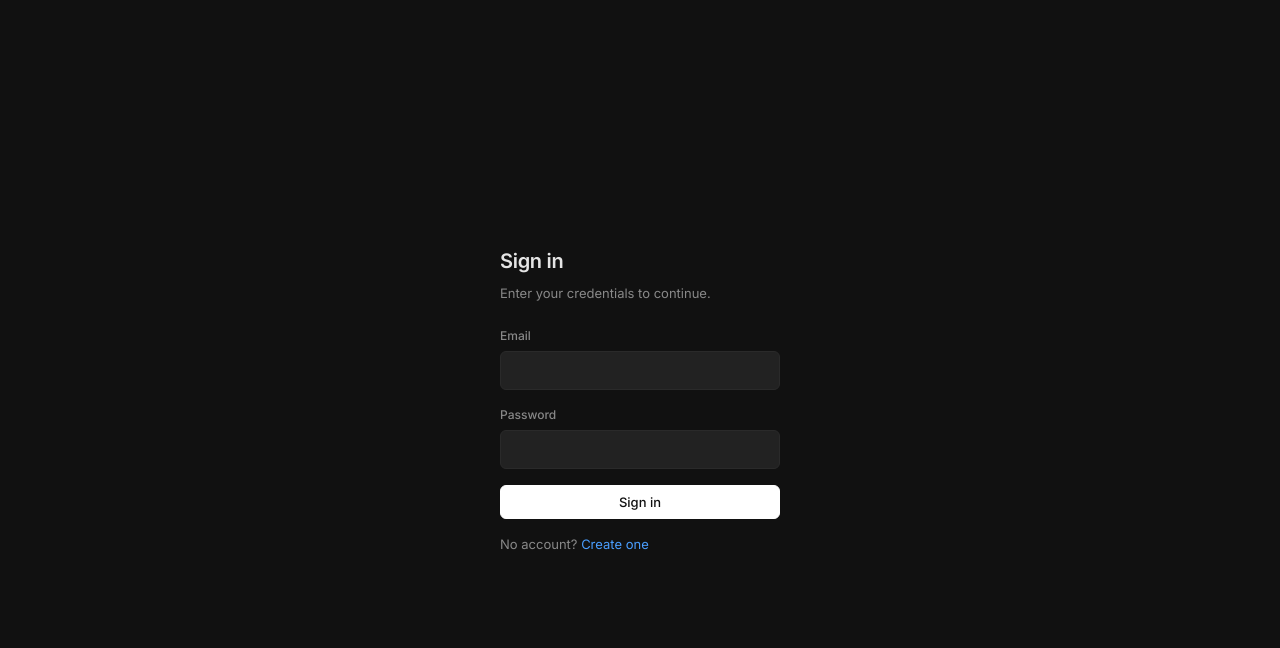
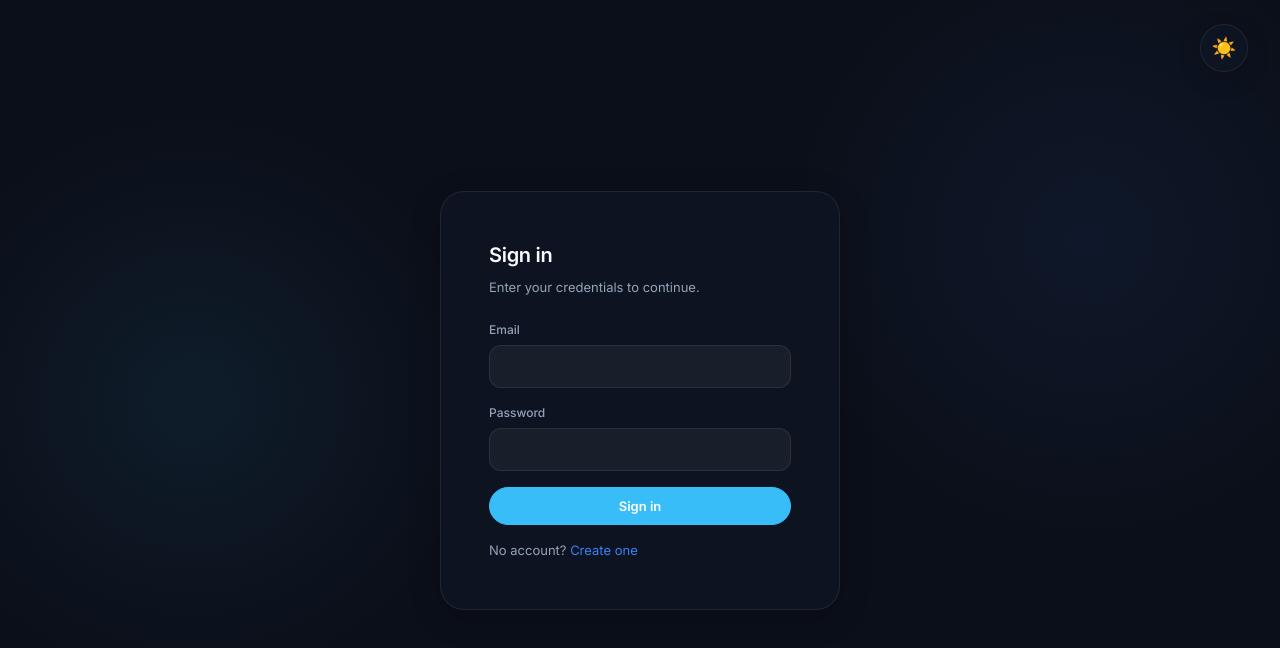
Before and after one commit to MDS-2026/MDS-Proiect-2026, a React app in the folder frontend/: page /login in a window 1280 px wide. Shown: the top 648 px of the page. Built offline with nearby package versions, Linux system fonts and the light colour scheme; the HTML template or start-up script is replaced by a standard one.

Commit message:
feat: design change, glassmorphism, floating theme toggle, dynamic sidebar

```diff
--- a/frontend/src/App.jsx
+++ b/frontend/src/App.jsx
@@ -4,6 +4,7 @@ import LoginPage from './pages/LoginPage';
 import RegisterPage from './pages/RegisterPage';
 import DashboardPage from './pages/DashboardPage';
 import GroupPage from './pages/GroupPage';
+import ThemeToggle from './components/ThemeToggle';
 import api from './api';
 import './index.css';
 
@@ -18,6 +19,7 @@ function GuestRoute({ children }) {
 export default function App() {
   return (
     <BrowserRouter>
+      <ThemeToggle />
       <Routes>
         <Route path="/login" element={<GuestRoute><LoginPage /></GuestRoute>} />
         <Route path="/register" element={<GuestRoute><RegisterPage /></GuestRoute>} />
--- /dev/null
+++ b/frontend/src/components/ThemeToggle.jsx
@@ -0,0 +1,20 @@
+import React, { useEffect, useState } from 'react';
+
+export default function ThemeToggle() {
+  const [theme, setTheme] = useState(localStorage.getItem('fairpay_theme') || 'dark');
+
+  useEffect(() => {
+    document.documentElement.setAttribute('data-theme', theme);
+    localStorage.setItem('fairpay_theme', theme);
+  }, [theme]);
+
+  return (
+    <button
+      className="theme-toggle-fab"
+      onClick={() => setTheme(t => t === 'dark' ? 'light' : 'dark')}
+      title={theme === 'dark' ? "Switch to Light Mode" : "Switch to Dark Mode"}
+    >
+      {theme === 'dark' ? '☀️' : '🌙'}
+    </button>
+  );
+}
--- a/frontend/src/index.css
+++ b/frontend/src/index.css
@@ -2,43 +2,95 @@
 @import url('./tree.css');
 
 :root {
-  --bg: #111;
-  --bg-card: #191919;
-  --bg-input: #222;
-  --border: #2a2a2a;
-  --text: #e5e5e5;
-  --text-2: #888;
-  --accent: #fff;
-  --blue: #4a9eff;
-  --green: #34d399;
-  --red: #f87171;
-  --yellow: #fbbf24;
-  --radius: 8px;
+  --bg-gradient: radial-gradient(circle at 15% 50%, rgba(56, 189, 248, 0.08), transparent 25%), radial-gradient(circle at 85% 30%, rgba(59, 130, 246, 0.08), transparent 25%);
+  --bg-color: #0b0f19;
+  --bg-card: rgba(17, 24, 39, 0.55);
+  --bg-input: rgba(255, 255, 255, 0.05);
+  --border: rgba(255, 255, 255, 0.08);
+  --text: #f8fafc;
+  --text-2: #94a3b8;
+  --accent: #38bdf8;
+  --accent-hover: #0ea5e9;
+  --blue: #3b82f6;
+  --green: #10b981;
+  --red: #ef4444;
+  --yellow: #f59e0b;
+  --radius: 16px;
+  --glass-blur: blur(24px);
+  --shadow: 0 8px 32px rgba(0, 0, 0, 0.2);
+  --transition: all 0.3s cubic-bezier(0.25, 0.8, 0.25, 1);
+}
+
+:root[data-theme="light"] {
+  --bg-gradient: radial-gradient(circle at 15% 50%, rgba(56, 189, 248, 0.15), transparent 25%), radial-gradient(circle at 85% 30%, rgba(59, 130, 246, 0.15), transparent 25%);
+  --bg-color: #f8fafc;
+  --bg-card: rgba(255, 255, 255, 0.6);
+  --bg-input: rgba(255, 255, 255, 0.9);
+  --border: rgba(0, 0, 0, 0.05);
+  --text: #0f172a;
+  --text-2: #64748b;
+  --accent: #0ea5e9;
+  --accent-hover: #0284c7;
+  --shadow: 0 8px 32px rgba(0, 0, 0, 0.06);
 }
 
 * { box-sizing: border-box; margin: 0; padding: 0; }
 
 body {
   font-family: 'Inter', -apple-system, sans-serif;
-  background: var(--bg);
+  background-color: var(--bg-color);
+  background-image: var(--bg-gradient);
+  background-attachment: fixed;
   color: var(--text);
   line-height: 1.5;
   -webkit-font-smoothing: antialiased;
+  transition: background-color 0.5s ease, color 0.5s ease;
+}
+
+.theme-toggle-fab {
+  position: fixed;
+  top: 24px;
+  right: 32px;
+  width: 48px;
+  height: 48px;
+  border-radius: 50%;
+  background: var(--bg-card);
+  backdrop-filter: var(--glass-blur);
+  -webkit-backdrop-filter: var(--glass-blur);
+  border: 1px solid var(--border);
+  box-shadow: 0 8px 24px rgba(0,0,0,0.15);
+  display: flex;
+  align-items: center;
+  justify-content: center;
+  font-size: 20px;
+  cursor: pointer;
+  z-index: 1000;
+  transition: transform 0.3s cubic-bezier(0.175, 0.885, 0.32, 1.275), box-shadow 0.3s;
+  color: var(--text);
+}
+
+.theme-toggle-fab:hover {
+  transform: scale(1.1) rotate(15deg);
+  box-shadow: 0 12px 32px rgba(0,0,0,0.25);
+  border-color: var(--accent);
 }
 
 a { color: var(--blue); text-decoration: none; }
 
 /* Layout */
-.layout { display: flex; min-height: 100vh; }
+.layout { display: flex; height: 100vh; overflow: hidden; }
 
 .sidebar {
-  width: 220px;
+  width: 240px;
   background: var(--bg-card);
+  backdrop-filter: var(--glass-blur);
+  -webkit-backdrop-filter: var(--glass-blur);
   border-right: 1px solid var(--border);
-  padding: 24px 16px;
+  padding: 24px 20px;
   display: flex;
   flex-direction: column;
   flex-shrink: 0;
+  box-shadow: 4px 0 24px rgba(0, 0, 0, 0.05);
 }
 
 .sidebar-logo {
@@ -47,9 +99,20 @@ a { color: var(--blue); text-decoration: none; }
   color: var(--accent);
   margin-bottom: 32px;
   letter-spacing: -0.3px;
+  flex-shrink: 0;
 }
 
-.sidebar-nav { display: flex; flex-direction: column; gap: 2px; }
+.sidebar-nav {
+  display: flex;
+  flex-direction: column;
+  gap: 2px;
+  flex: 1;
+  overflow-y: auto;
+}
+
+/* Custom scrollbar for sidebar nav */
+.sidebar-nav::-webkit-scrollbar { width: 4px; }
+.sidebar-nav::-webkit-scrollbar-thumb { background: rgba(150, 150, 150, 0.3); border-radius: 4px; }
 
 .sidebar-link {
   padding: 8px 12px;
@@ -63,15 +126,17 @@ a { color: var(--blue); text-decoration: none; }
   background: none;
   text-align: left;
   width: 100%;
+  margin-bottom: 4px;
 }
 
-.sidebar-link:hover { background: var(--bg-input); color: var(--text); }
-.sidebar-link.active { background: var(--bg-input); color: var(--accent); }
+.sidebar-link:hover { background: var(--bg-input); color: var(--accent); transform: translateX(4px); }
+.sidebar-link.active { background: var(--bg-input); color: var(--accent); font-weight: 600; box-shadow: 0 2px 8px rgba(0,0,0,0.05); }
 
 .sidebar-bottom {
   margin-top: auto;
   padding-top: 16px;
   border-top: 1px solid var(--border);
+  flex-shrink: 0;
 }
 
 .sidebar-email {
@@ -94,9 +159,18 @@ a { color: var(--blue); text-decoration: none; }
 /* Cards */
 .card {
   background: var(--bg-card);
+  backdrop-filter: var(--glass-blur);
+  -webkit-backdrop-filter: var(--glass-blur);
   border: 1px solid var(--border);
   border-radius: var(--radius);
-  padding: 20px;
+  padding: 24px;
+  box-shadow: var(--shadow);
+  transition: var(--transition);
+}
+
+.card:hover {
+  transform: translateY(-2px);
+  box-shadow: 0 12px 40px rgba(0, 0, 0, 0.12);
 }
 
 .card-grid {
@@ -172,8 +246,14 @@ a { color: var(--blue); text-decoration: none; }
 
 .auth-box {
   width: 100%;
-  max-width: 360px;
-  padding: 40px;
+  max-width: 400px;
+  padding: 48px;
+  background: var(--bg-card);
+  backdrop-filter: var(--glass-blur);
+  -webkit-backdrop-filter: var(--glass-blur);
+  border: 1px solid var(--border);
+  border-radius: 24px;
+  box-shadow: var(--shadow);
 }
 
 .auth-title {
@@ -201,44 +281,64 @@ a { color: var(--blue); text-decoration: none; }
 
 .form-input {
   width: 100%;
-  padding: 10px 12px;
+  padding: 12px 16px;
   background: var(--bg-input);
   border: 1px solid var(--border);
-  border-radius: 6px;
+  border-radius: 12px;
   color: var(--text);
   font-size: 14px;
   font-family: inherit;
   outline: none;
-  transition: border-color 0.15s;
+  transition: var(--transition);
 }
 
-.form-input:focus { border-color: #444; }
+.form-input:focus {
+  border-color: var(--accent);
+  box-shadow: 0 0 0 3px rgba(56, 189, 248, 0.2);
+  background: var(--bg-card);
+}
 
 select.form-input { cursor: pointer; }
 
 /* Buttons */
 .btn {
-  padding: 8px 16px;
-  border-radius: 6px;
+  padding: 10px 20px;
+  border-radius: 30px;
   font-size: 13px;
-  font-weight: 500;
+  font-weight: 600;
   font-family: inherit;
   cursor: pointer;
   border: 1px solid var(--border);
   background: var(--bg-input);
   color: var(--text);
-  transition: background 0.15s, border-color 0.15s;
+  transition: var(--transition);
+  display: inline-flex;
+  align-items: center;
+  justify-content: center;
+  gap: 8px;
 }
 
-.btn:hover { background: var(--border); }
+.btn:hover {
+  background: var(--border);
+  transform: translateY(-1px);
+  box-shadow: 0 4px 12px rgba(0,0,0,0.1);
+}
 
 .btn-primary {
   background: var(--accent);
-  color: #111;
+  color: #fff;
   border-color: var(--accent);
 }
 
-.btn-primary:hover { background: #ddd; border-color: #ddd; }
+:root[data-theme="light"] .btn-primary {
+  color: #fff;
+}
+
+.btn-primary:hover {
+  background: var(--accent-hover);
+  border-color: var(--accent-hover);
+  box-shadow: 0 6px 16px rgba(56, 189, 248, 0.4);
+}
 
 .btn-sm { padding: 4px 10px; font-size: 12px; }
 
@@ -354,11 +454,20 @@ select.form-input { cursor: pointer; }
 
 .modal-content {
   background: var(--bg-card);
+  backdrop-filter: var(--glass-blur);
+  -webkit-backdrop-filter: var(--glass-blur);
   border: 1px solid var(--border);
-  border-radius: var(--radius);
-  padding: 24px;
+  border-radius: 20px;
+  padding: 32px;
   width: 100%;
-  max-width: 420px;
+  max-width: 440px;
+  box-shadow: 0 24px 64px rgba(0, 0, 0, 0.3);
+  animation: modalIn 0.3s cubic-bezier(0.16, 1, 0.3, 1);
+}
+
+@keyframes modalIn {
+  from { opacity: 0; transform: scale(0.95) translateY(10px); }
+  to { opacity: 1; transform: scale(1) translateY(0); }
 }
 
 .modal-title {
--- a/frontend/src/pages/DashboardPage.jsx
+++ b/frontend/src/pages/DashboardPage.jsx
@@ -48,7 +48,7 @@ export default function DashboardPage() {
     <div className="layout">
       <Sidebar />
       <main className="main">
-        <div style={{ display: 'flex', justifyContent: 'space-between', alignItems: 'center' }} className="mb-24">
+        <div style={{ display: 'flex', justifyContent: 'space-between', alignItems: 'center', paddingRight: '64px' }} className="mb-24">
           <h1 className="page-title" style={{ marginBottom: 0 }}>Groups</h1>
           <div className="flex-gap">
             <button className="btn" onClick={() => setShowJoin(true)}>Join group</button>
--- a/frontend/src/pages/GroupPage.jsx
+++ b/frontend/src/pages/GroupPage.jsx
@@ -173,7 +173,7 @@ export default function GroupPage() {
     <div className="layout">
       <Sidebar />
       <main className="main">
-        <div style={{ display: 'flex', alignItems: 'center', gap: 12 }} className="mb-24">
+        <div style={{ display: 'flex', alignItems: 'center', gap: 12, paddingRight: '64px' }} className="mb-24">
           <button className="btn btn-sm" onClick={() => navigate('/')}>←</button>
           <h1 className="page-title" style={{ marginBottom: 0 }}>{group.name}</h1>
           <span className="invite-code" style={{ marginLeft: 8 }}>{group.inviteCode}</span>
```
Also changed, not shown: frontend/src/components/Sidebar.jsx (+58 -14 lines).
